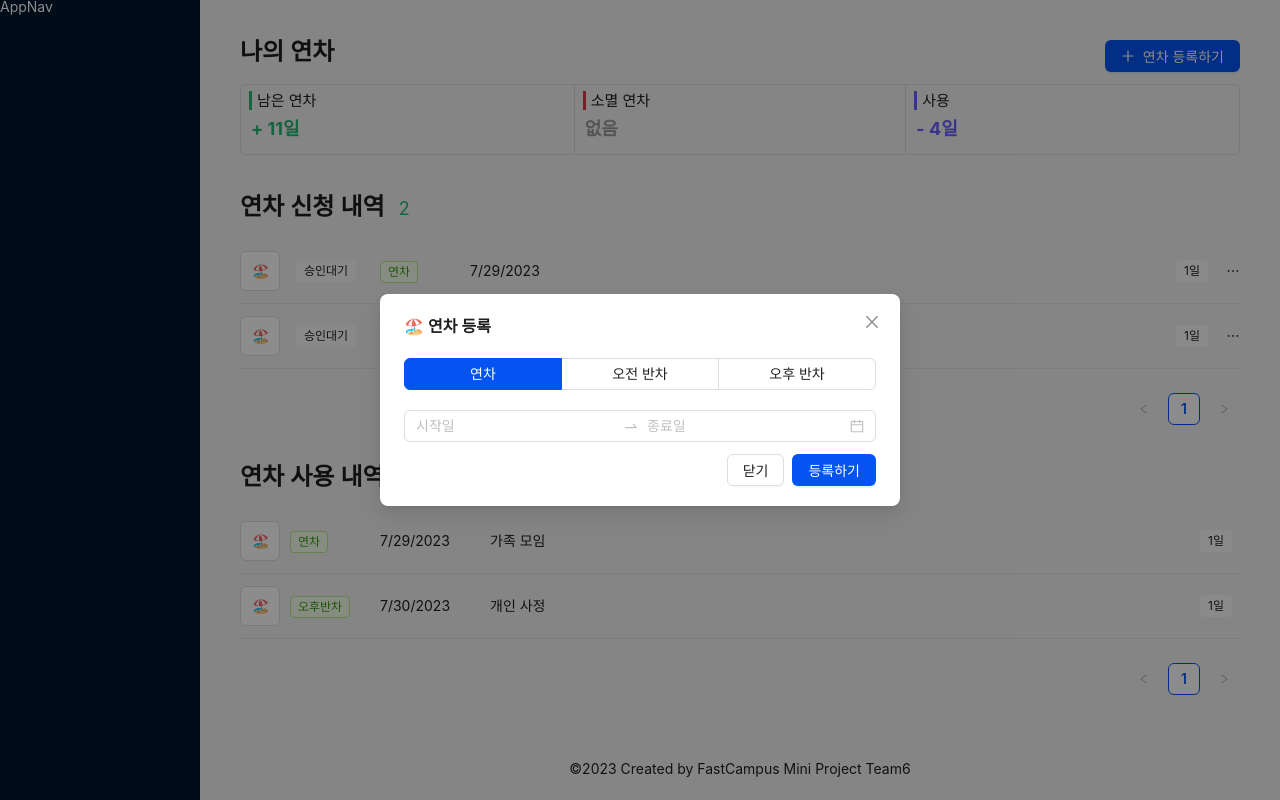
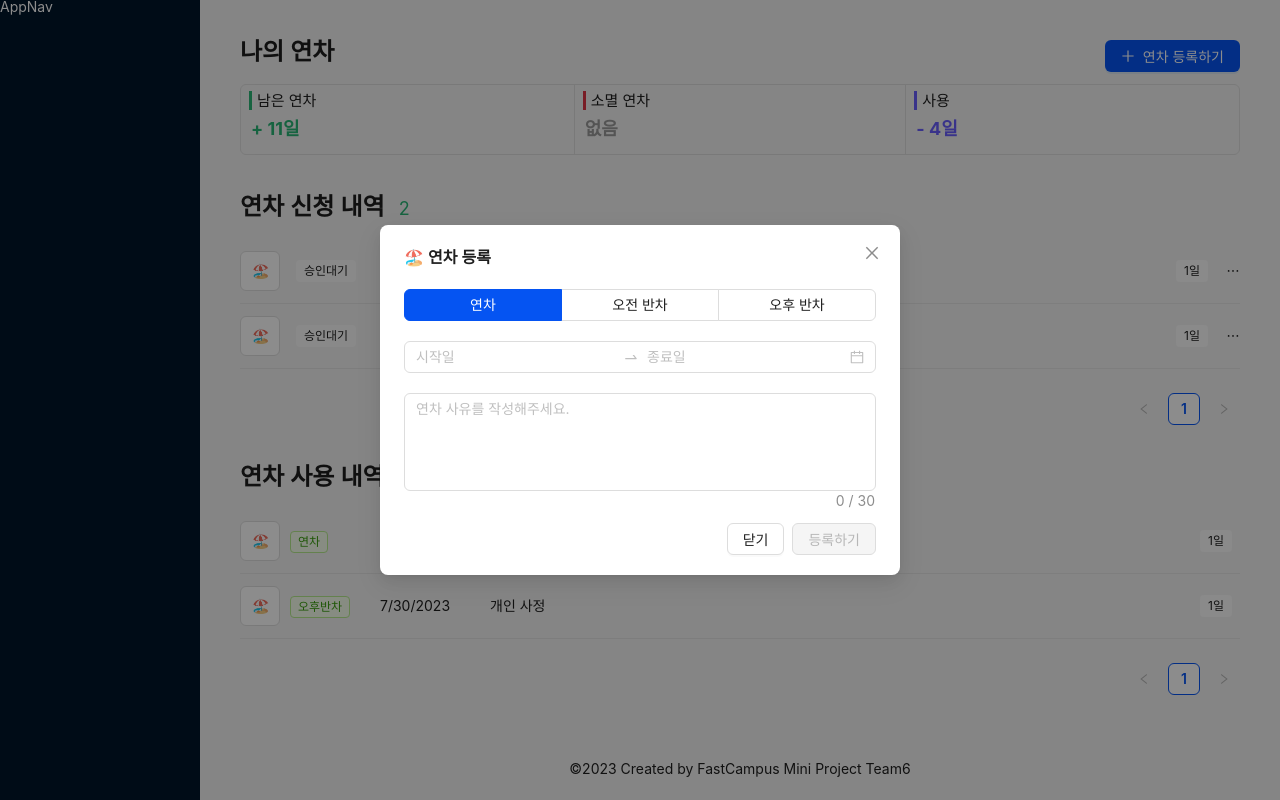
Before and after one commit to FC-MINI-6/mini-project-FE, a React (Vite) app: page /day_off in a window 1280 px wide. Both pictures are taken after a click on the button "연차 등록하기". Built offline with nearby package versions, Linux system fonts and the light colour scheme.

Commit message:
feat: 연차 등록 모달 UI 완료

```diff
--- a/src/components/dayoff/DayOffRequestModal.tsx
+++ b/src/components/dayoff/DayOffRequestModal.tsx
@@ -1,12 +1,13 @@
-import React, { useCallback, useState } from 'react'
+import React, { useCallback, useEffect, useState } from 'react'
 
-import { Modal, Radio, DatePicker } from 'antd'
+import { Modal, Radio, DatePicker, Input } from 'antd'
 import type { RadioChangeEvent } from 'antd'
 import type { RangePickerProps } from 'antd/es/date-picker'
 import dayjs from 'dayjs'
 import type { Dayjs } from 'dayjs'
 
 const { RangePicker } = DatePicker
+const { TextArea } = Input
 
 type TDayOffRequestModalProps = {
   isModalOpen: boolean
@@ -19,10 +20,15 @@ export const DayOffRequestModal = React.memo(
   ({ isModalOpen, onClickOk, onClickCancel }: TDayOffRequestModalProps) => {
     const [type, setType] = useState<number>(0)
     const [dates, setDates] = useState<RangeValue>(null)
+    const [reason, setReason] = useState<string>('')
     const [isSingle, setIsSingle] = useState<boolean>(false)
+    const [isValid, setIsValid] = useState<boolean>(false)
+
+    useEffect(() => {
+      setIsValid(dates !== null && reason !== '')
+    }, [type, dates, reason])
 
     const disabledDate: RangePickerProps['disabledDate'] = current => {
-      // Can not select days before today and today
       return current < dayjs().endOf('day')
     }
 
@@ -35,11 +41,11 @@ export const DayOffRequestModal = React.memo(
 
     const handleClickOk = useCallback(() => {
       onClickOk()
-    }, [])
+    }, [onClickOk])
 
     const handleClickCancel = useCallback(() => {
       onClickCancel()
-    }, [])
+    }, [onClickCancel])
 
     return (
       <>
@@ -50,7 +56,8 @@ export const DayOffRequestModal = React.memo(
           onOk={handleClickOk}
           onCancel={handleClickCancel}
           okText="등록하기"
-          cancelText="닫기">
+          cancelText="닫기"
+          okButtonProps={{ disabled: !isValid }}>
           <Radio.Group
             size="middle"
             buttonStyle="solid"
@@ -80,6 +87,18 @@ export const DayOffRequestModal = React.memo(
             allowClear={true}
             inputReadOnly={true}
           />
+
+          <TextArea
+            value={reason}
+            onChange={e => setReason(e.target.value)}
+            rows={4}
+            placeholder="연차 사유를 작성해주세요."
+            maxLength={30}
+            autoSize={false}
+            allowClear={true}
+            showCount={true}
+            style={{ marginTop: 20, marginBottom: 20, resize: 'none' }}
+          />
         </Modal>
       </>
     )
```
